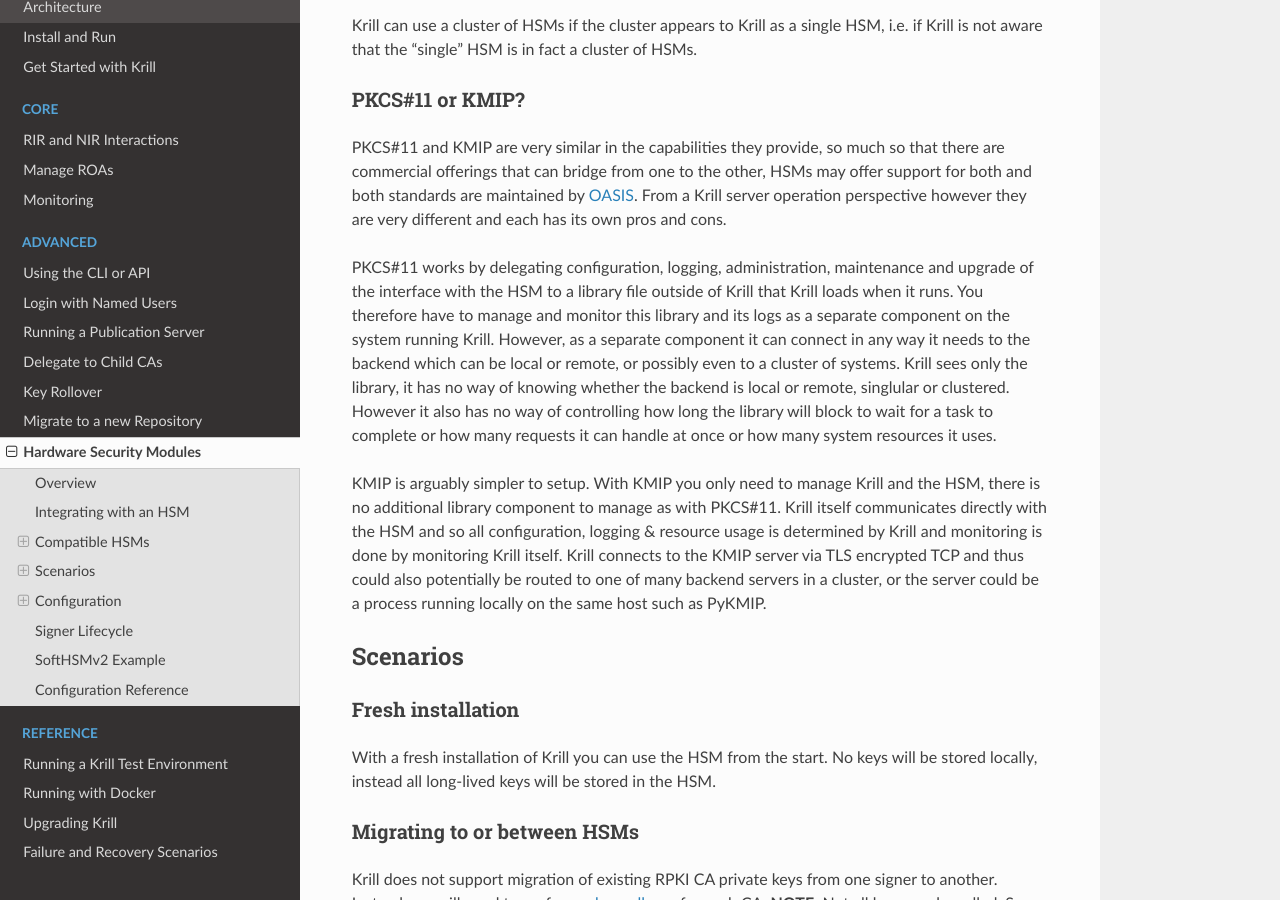
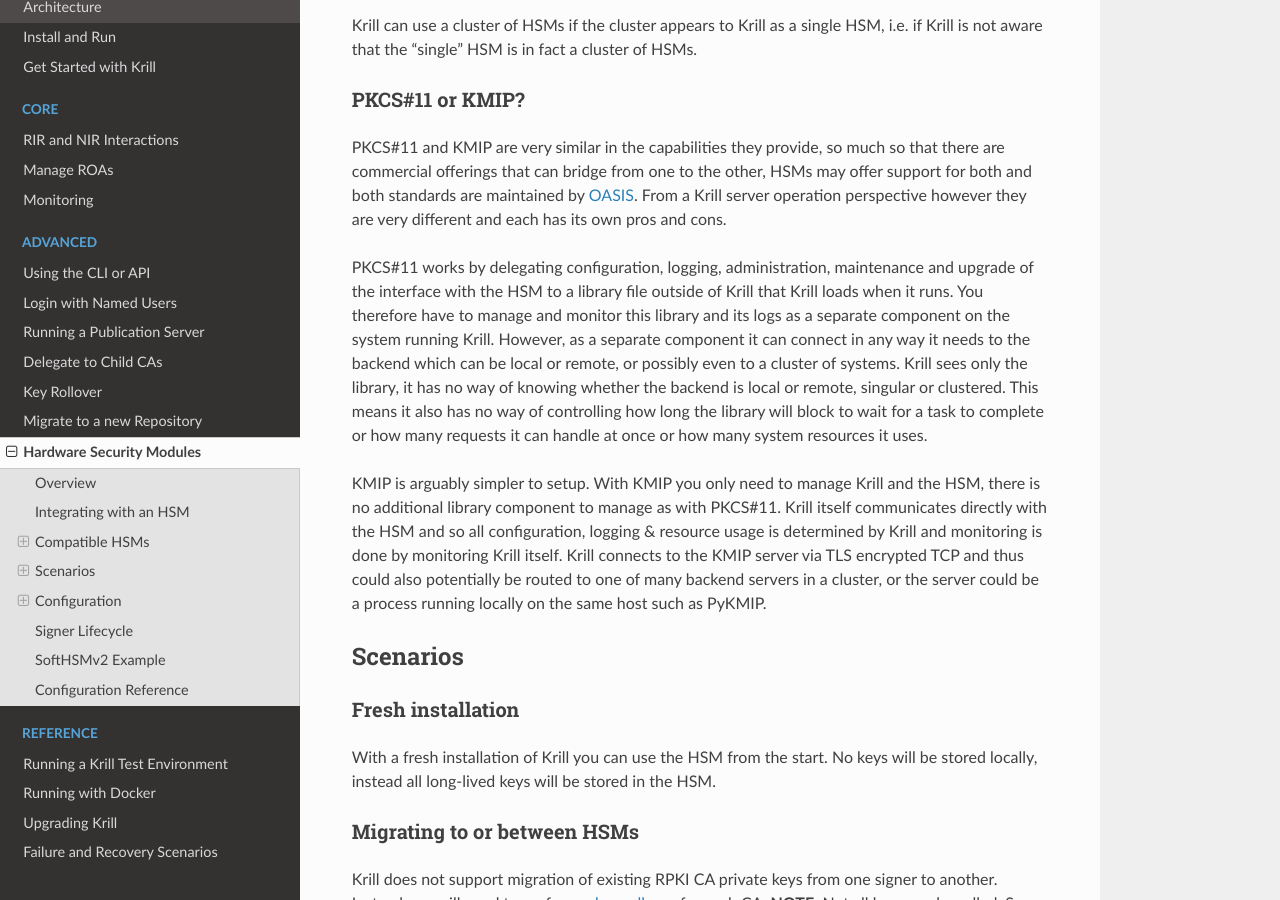
Before and after one commit to NLnetLabs/krill-manual, a Sphinx documentation site: the page built from source/hsm.rst, in a window 1280 px wide and 900 px high, scrolled down 2490 px. Built offline with Sphinx 7.4.7 and the Read the Docs theme 2.0.0, drawn with Linux system fonts in a browser that asks for light colours; the version number could not be read and is left out.

Commit message:
Update source/hsm.rst
Co-authored-by: Alex Band <alex@nlnetlabs.nl>

```diff
--- a/source/hsm.rst
+++ b/source/hsm.rst
@@ -156,7 +156,7 @@
 connect in any way it needs to the backend which can be local or remote,
 or possibly even to a cluster of systems. Krill sees only the library,
 it has no way of knowing whether the backend is local or remote,
-singlular or clustered. However it also has no way of controlling how
+singular or clustered. This means it also has no way of controlling how
 long the library will block to wait for a task to complete or how many
 requests it can handle at once or how many system resources it uses.
 
```
